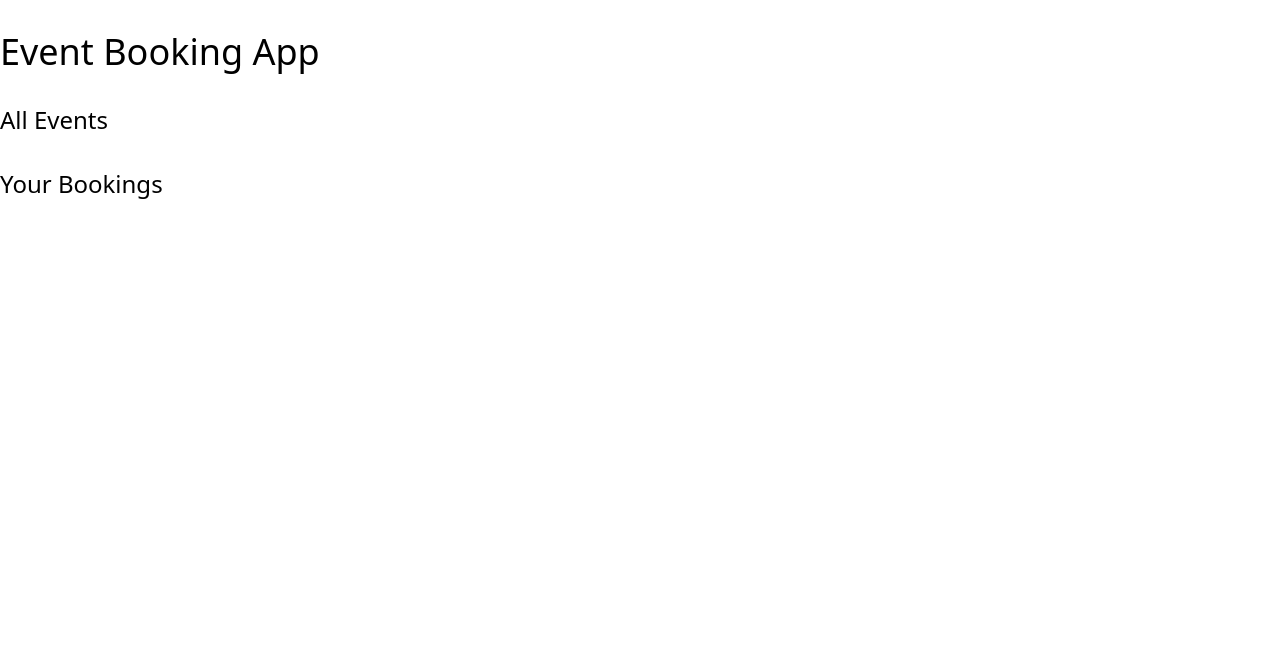
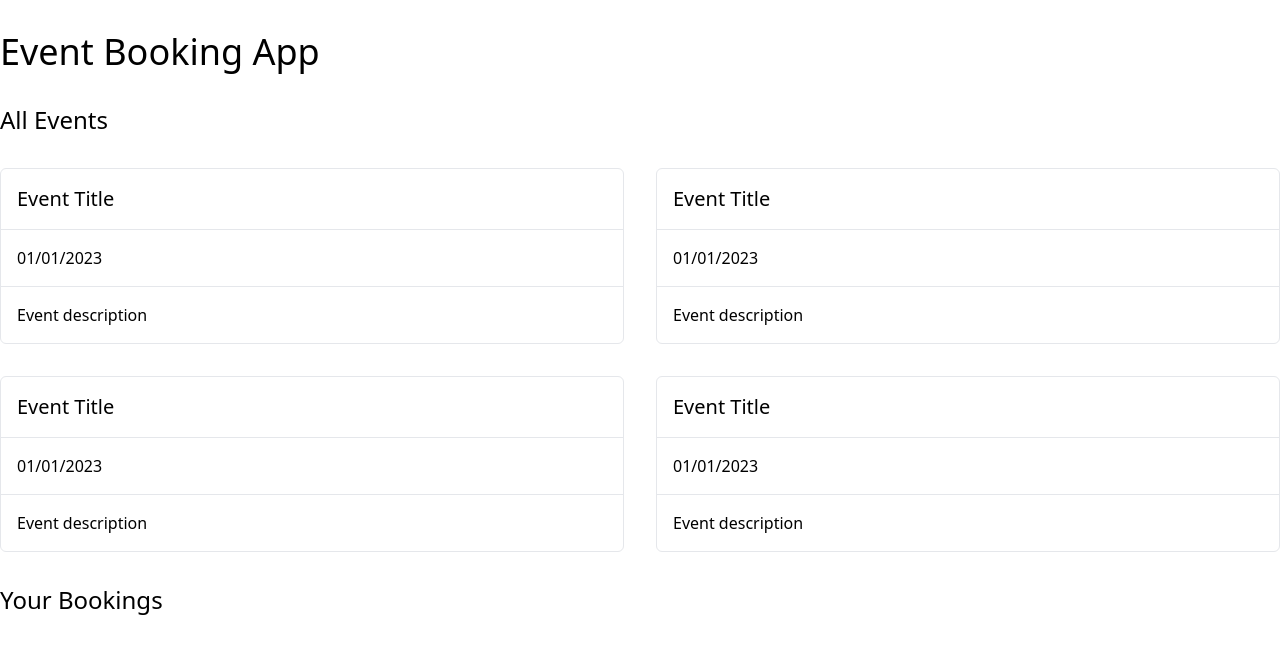
Before and after one commit to techbola/event-booking-vuejs, a Vue app: page / in a window 1280 px wide. Shown: the top 654 px of the page. Built offline with nearby package versions, Linux system fonts and the light colour scheme.

Commit message:
event card component

```diff
--- a/src/App.vue
+++ b/src/App.vue
@@ -1,9 +1,22 @@
-<script setup></script>
+<script setup>
+import EventCard from '@/components/EventCard.vue'
+</script>
 
 <template>
   <main class="container mx-auto my-8 space-y-8">
     <h1 class="text-4xl font-medium">Event Booking App</h1>
+
     <h2 class="text-2xl font-medium">All Events</h2>
+    <section class="grid grid-cols-2 gap-8">
+      <EventCard
+        v-for="event in 4"
+        :key="event"
+        title="Event Title"
+        event-date="01/01/2023"
+        description="Event description"
+      />
+    </section>
+
     <h2 class="text-2xl font-medium">Your Bookings</h2>
   </main>
 </template>
--- /dev/null
+++ b/src/components/EventCard.vue
@@ -0,0 +1,19 @@
+<template>
+  <div class="border border-gray-200 bg-white rounded-md">
+    <h3 class="p-4 font-medium text-xl border-b border-gray-200">
+      {{ title }}
+    </h3>
+    <p class="p-4 border-b border-gray-200">{{ eventDate }}</p>
+    <p class="p-4">{{ description }}</p>
+  </div>
+</template>
+
+<script setup>
+defineProps({
+  title: String,
+  eventDate: String,
+  description: String,
+})
+</script>
+
+<style lang="scss" scoped></style>
```
